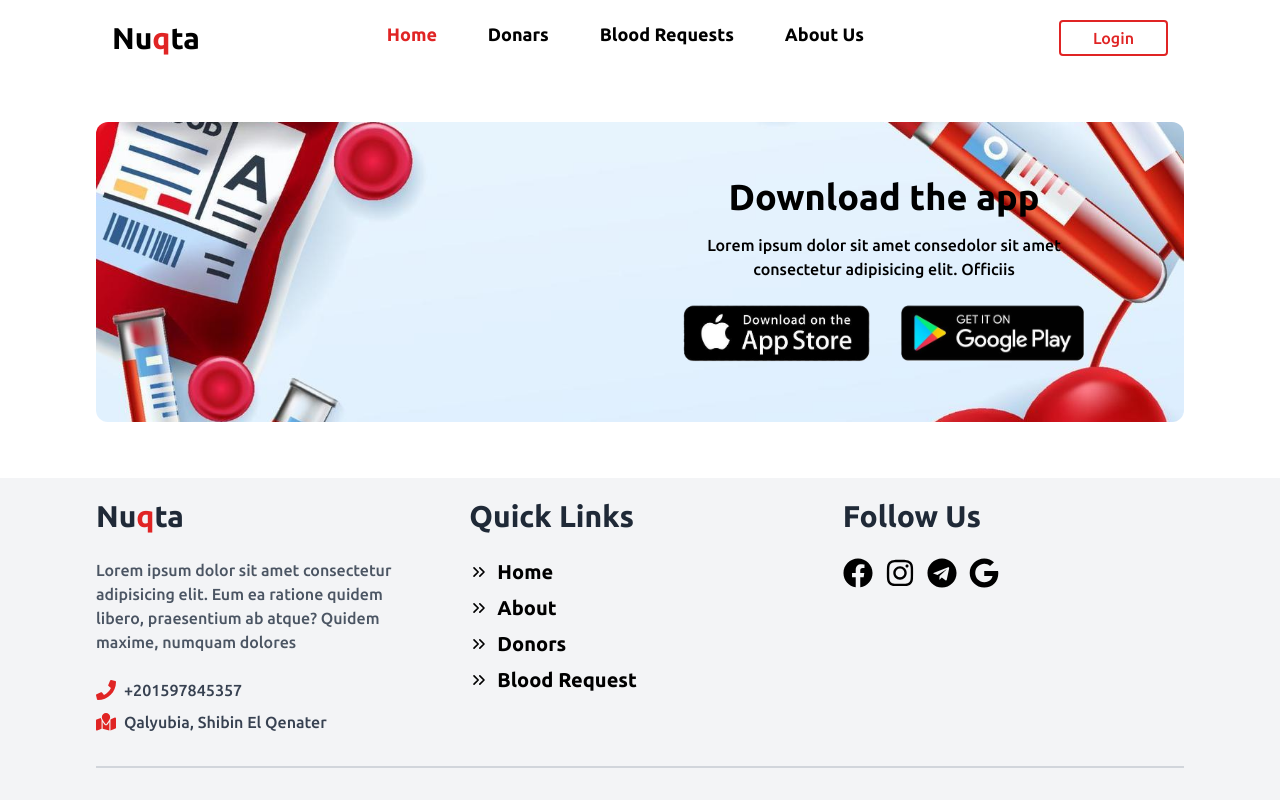
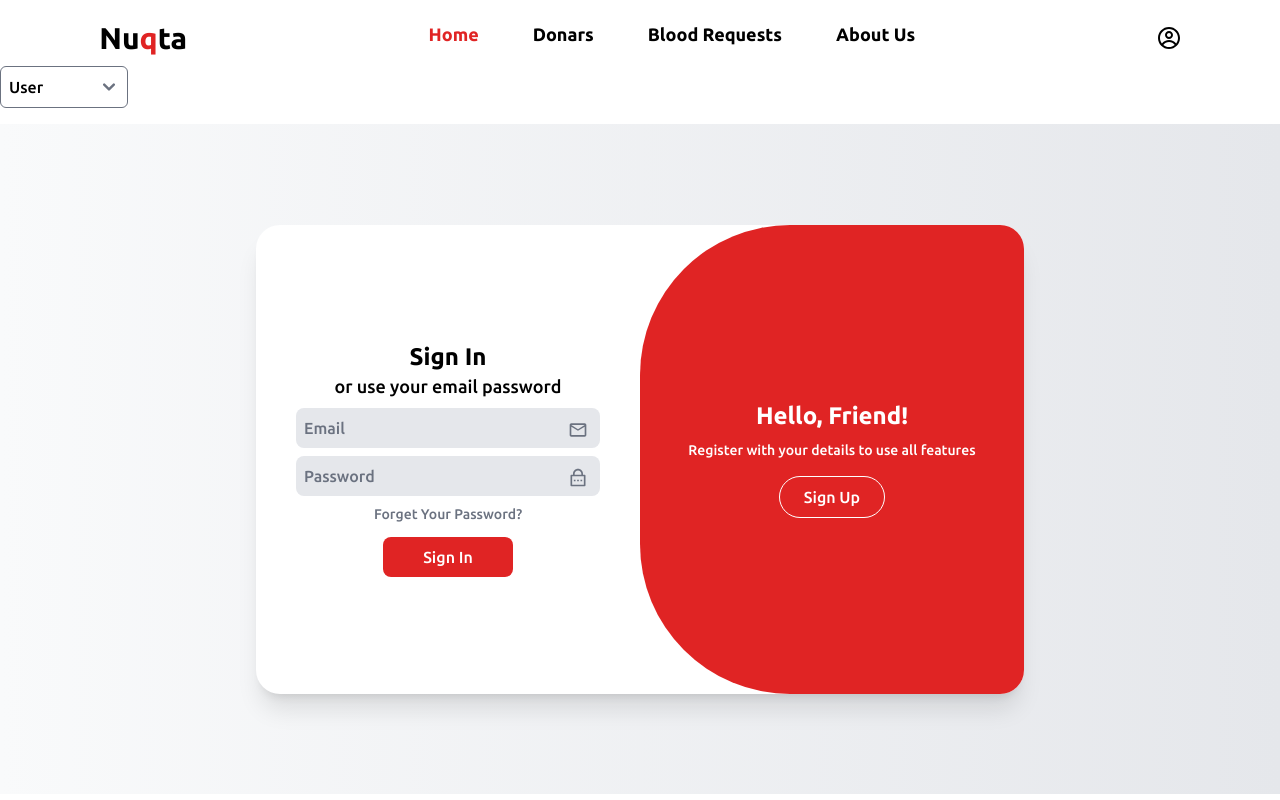
Before and after one commit to Mohamed-habib2025/Nuqta, a React (Vite) app: page /landingpage in a window 1280 px wide. Shown: the top 800 px of the page. Built offline with nearby package versions, Linux system fonts and the light colour scheme.

Commit message:
Graduation project6

```diff
--- a/src/App.jsx
+++ b/src/App.jsx
@@ -1,15 +1,8 @@
 import React, { useEffect } from 'react'
-import { Routes, Route } from 'react-router-dom';
-import LoginPage from './pages/LoginPage';
-import LoginPageOrganisation from './pages/LoginPageOrganisation';
-import Header from './components/Header/Header';
+
+import { useLocation } from 'react-router-dom';
 import "./index.css"
-import Home from './pages/Home';
-import BloodRequest from './pages/BloodRequest';
-import Donors from './pages/Donors';
-import Banner from './components/Banner/Banner';
-import Footer from './components/Footer';
-import { useLocation } from 'react-router-dom';
+import Routesmyapp from './components/Routesmyapp';
 
 function App() {
 
@@ -21,16 +14,7 @@ function App() {
 
   return (
     <div className="ubuntu-medium">
-      <Header />
-      <Routes>
-        <Route path='/' element={<Home />} />
-        <Route path='/loginpage' element={<LoginPage />} />
-        <Route path='/loginpageorganisation' element={<LoginPageOrganisation />} />
-        <Route path='/bloodRequest' element={<BloodRequest />} />
-        <Route path='/donors' element={<Donors />} />
-      </Routes>
-      <Banner />
-      <Footer />
+      <Routesmyapp />
     </div>
 
   )
--- a/src/components/Footer.jsx
+++ b/src/components/Footer.jsx
@@ -9,8 +9,8 @@ function Footer() {
 
   return (
     <div className=' py-5 bg-gray-100'>
-      <div className='w-[85%] mx-auto mb-4'>
-        <div className=' grid grid-cols-1 md:grid-cols-2 lg:grid-cols-3 gap-8'>
+      <div className=' w-[85%] mx-auto '>
+        <div className='grid grid-cols-1 md:grid-cols-2 lg:grid-cols-3 gap-8'>
           {/* Company Details Section  */}
           <motion.div
             initial={{ opacity: 0, y: 100 }}
--- a/src/components/Header/Header.jsx
+++ b/src/components/Header/Header.jsx
@@ -5,7 +5,7 @@ import { IoMenu } from "react-icons/io5";
 import { Navbar } from "flowbite-react";
 import { motion, AnimatePresence } from 'framer-motion';
 import { IoMdClose } from "react-icons/io";
-import { AiOutlineUser } from "react-icons/ai";
+import { CgProfile } from "react-icons/cg";
 import Swal from 'sweetalert2';
 
 import "./header.css"
@@ -17,23 +17,23 @@ function Header() {
   const headerRef = useRef(null)
   const [open, setopen] = useState(false)
 
-  const handleLogin = () => {
-    Swal.fire({
-      title: 'Select account type',
-      text: 'Are you a regular user or an organization?',
-      icon: 'question',
-      showCancelButton: true,
-      confirmButtonText: 'User',
-      cancelButtonText: 'Organization',
-      customClass: {
-        confirmButton: 'bg-red-600 hover:bg-red-800 text-white px-4 py-2 rounded-lg mr-2',
-        cancelButton: 'bg-gray-500 hover:bg-gray-600 text-white px-4 py-2 rounded-lg',
-      },
-    }).then((result) => {
-      const route = result.isConfirmed ? '/loginpage' : '/loginpageorganisation';
-      navigate(route);
-    });
-  };
+  // const handleLogin = () => {
+  //   Swal.fire({
+  //     title: 'Select account type',
+  //     text: 'Are you a regular user or an organization?',
+  //     icon: 'question',
+  //     showCancelButton: true,
+  //     confirmButtonText: 'User',
+  //     cancelButtonText: 'Organization',
+  //     customClass: {
+  //       confirmButton: 'bg-red-600 hover:bg-red-800 text-white px-4 py-2 rounded-lg mr-2',
+  //       cancelButton: 'bg-gray-500 hover:bg-gray-600 text-white px-4 py-2 rounded-lg',
+  //     },
+  //   }).then((result) => {
+  //     const route = result.isConfirmed ? '/loginpage' : '/loginpageorganisation';
+  //     navigate(route);
+  //   });
+  // };
 
 
   useEffect(() => {
@@ -78,7 +78,7 @@ function Header() {
           delay: 0.1,
         }}
         ref={headerRef} >
-        <Navbar className='w-[85%] mx-auto pt-5'>
+        <Navbar className='w-[87%] mx-auto pt-5 '>
           <Link to="/" className='flex flex-col items-center'>
             <span className="text-3xl font-semibold">Nu<span className=' text-red-600'>q</span>ta</span>
           </Link>
@@ -98,14 +98,16 @@ function Header() {
 
           <div className="flex">
             <div className=' flex items-center space-x-2 '>
-              <Link onClick={() => handleLogin()} className='block lg:hidden '>
+              {/* <Link onClick={() => handleLogin()} className='block lg:hidden '>
                 <AiOutlineUser className=' cursor-pointer text-[22px]' />
               </Link>
-              <Link onClick={() => handleLogin()} className=' hidden lg:block border-2 border-red-600 rounded text-red-600 hover:text-white hover:bg-red-600 duration-300 px-5 sm:px-8 py-[2px] sm:py-1'> Login </Link>
-              {/* <Link className='btn-bor_red border-[2px] px-2 sm:px-4 sm:py-1'> Register </Link> */}
+              <Link onClick={() => handleLogin()} className=' hidden lg:block border-2 border-red-600 rounded text-red-600 hover:text-white hover:bg-red-600 duration-300 px-5 sm:px-8 py-[2px] sm:py-1'> Login </Link> */}
+              <div>
+                <CgProfile className=' cursor-pointer text-2xl'/>
+              </div>
               {/* toggle */}
               <div onClick={() => setopen(!open)} className=' block lg:hidden cursor-pointer'>
-                <IoMenu className='text-2xl ' />
+                <IoMenu className='text-3xl ' />
               </div>
             </div>
           </div>
--- /dev/null
+++ b/src/components/ProtectedRoute.jsx
@@ -0,0 +1,11 @@
+import React from 'react'
+import { Navigate } from "react-router-dom";
+
+function ProtectedRoute({ children }) {
+
+  const user = false;
+
+  return user ? children : <Navigate to="/landingpage" />;
+}
+
+export default ProtectedRoute
--- /dev/null
+++ b/src/components/Routesmyapp.jsx
@@ -0,0 +1,33 @@
+import React from 'react'
+import { Routes, Route } from 'react-router-dom';
+import Home from '../pages/Home';
+import LoginPage from '../pages/LoginPage';
+import LoginPageOrganisation from '../pages/LoginPageOrganisation';
+import BloodRequest from '../pages/BloodRequest';
+import Donors from '../pages/Donors';
+import ProtectedRoute from './ProtectedRoute';
+import Landingpage from '../pages/Landing';
+import Header from './Header/Header';
+import Banner from './Banner/Banner';
+import Footer from './Footer';
+
+
+function Routesmyapp() {
+  return (
+    <div>
+      <Header />
+      <Routes>
+        <Route path='/loginpage' element={<LoginPage />} />
+        <Route path='/loginpageorganisation' element={<LoginPageOrganisation />} />
+        <Route path='/' element={<ProtectedRoute><Home /></ProtectedRoute>} />
+        <Route path='/bloodRequest' element={<BloodRequest />} />
+        <Route path='/donors' element={<Donors />} />
+        <Route path='/landingpage' element={<Landingpage />} />
+      </Routes>
+      <Banner />
+      <Footer />
+    </div>
+  )
+}
+
+export default Routesmyapp
--- a/src/pages/BloodRequest.jsx
+++ b/src/pages/BloodRequest.jsx
@@ -48,7 +48,7 @@ function BloodRequest() {
   };
 
   return (
-    <div className="mx-5 mt-4 p-6 grid grid-cols-1 lg:grid-cols-2 gap-7 ">
+    <div className=" w-[85%] mx-auto mt-4 py-6 grid grid-cols-1 lg:grid-cols-2 gap-7 ">
       <div>
         <h2 className="text-2xl font-bold mb-4">Request Blood</h2>
         <form onSubmit={handleSubmit} className="space-y-3">
--- a/src/pages/Home.jsx
+++ b/src/pages/Home.jsx
@@ -5,6 +5,9 @@ import img2 from "../Images/Donate.png"
 import img3 from "../Images/Enchourage.png"
 import { motion } from 'framer-motion';
 import { IoMail } from "react-icons/io5";
+import Header from "../components/Header/Header"
+import Banner from '../components/Banner/Banner'
+import Footer from '../components/Footer'
 
 const AboutUsSection = [
   {
@@ -32,7 +35,8 @@ const AboutUsSection = [
 
 function Home() {
   return (
-    <div className='w-[85%] mx-auto my-12 '>
+    <div>
+      <div className='w-[85%] mx-auto my-5 '>
         {/* home */}
         <div className=' flex flex-col lg:flex-row items-center justify-between mb-8'>
           {/* content page */}
@@ -189,6 +193,7 @@ function Home() {
           </div>
         </div>
       </div>
+    </div>
   )
 }
 
--- /dev/null
+++ b/src/pages/Landing.jsx
@@ -0,0 +1,26 @@
+import React, { useState } from 'react'
+import LoginPage from './LoginPage';
+import LoginPageOrganisation from './LoginPageOrganisation';
+
+function Landing() {
+
+  const [userType, setUserType] = useState("user");
+
+  return (
+    <div className="">
+      <div className="">
+        <select
+          className=" w-32 mx-auto p-2 mb-4 border rounded-md focus:outline-none focus:ring-0"
+          value={userType}
+          onChange={(e) => setUserType(e.target.value)}
+        >
+          <option value="user">User</option>
+          <option value="organisation">Organisation</option>
+        </select>
+      </div>
+      {userType === "user" ? <LoginPage /> : <LoginPageOrganisation />}
+    </div>
+  )
+}
+
+export default Landing
```
Lines whose indentation alone changed are shown as unchanged.
